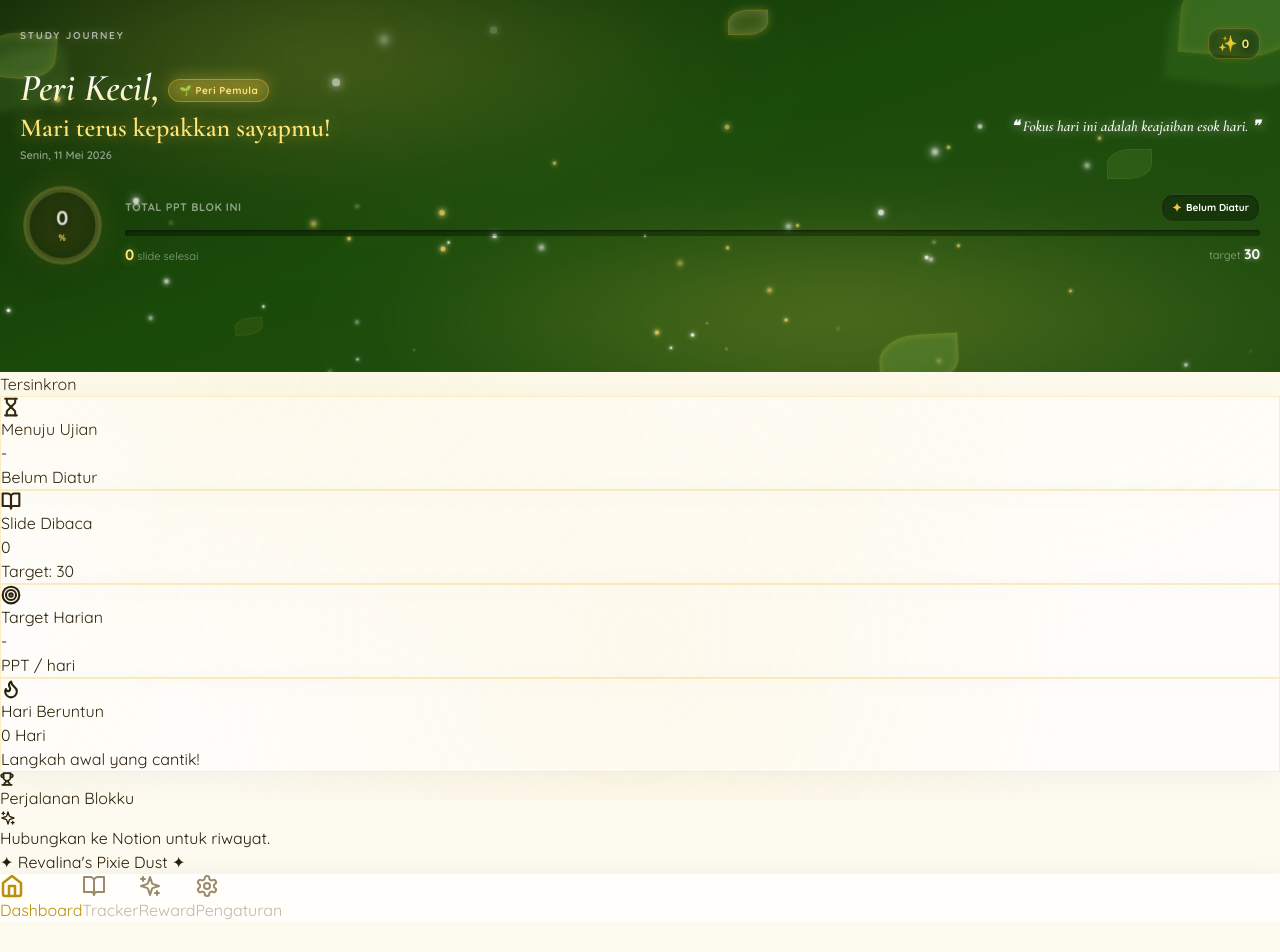
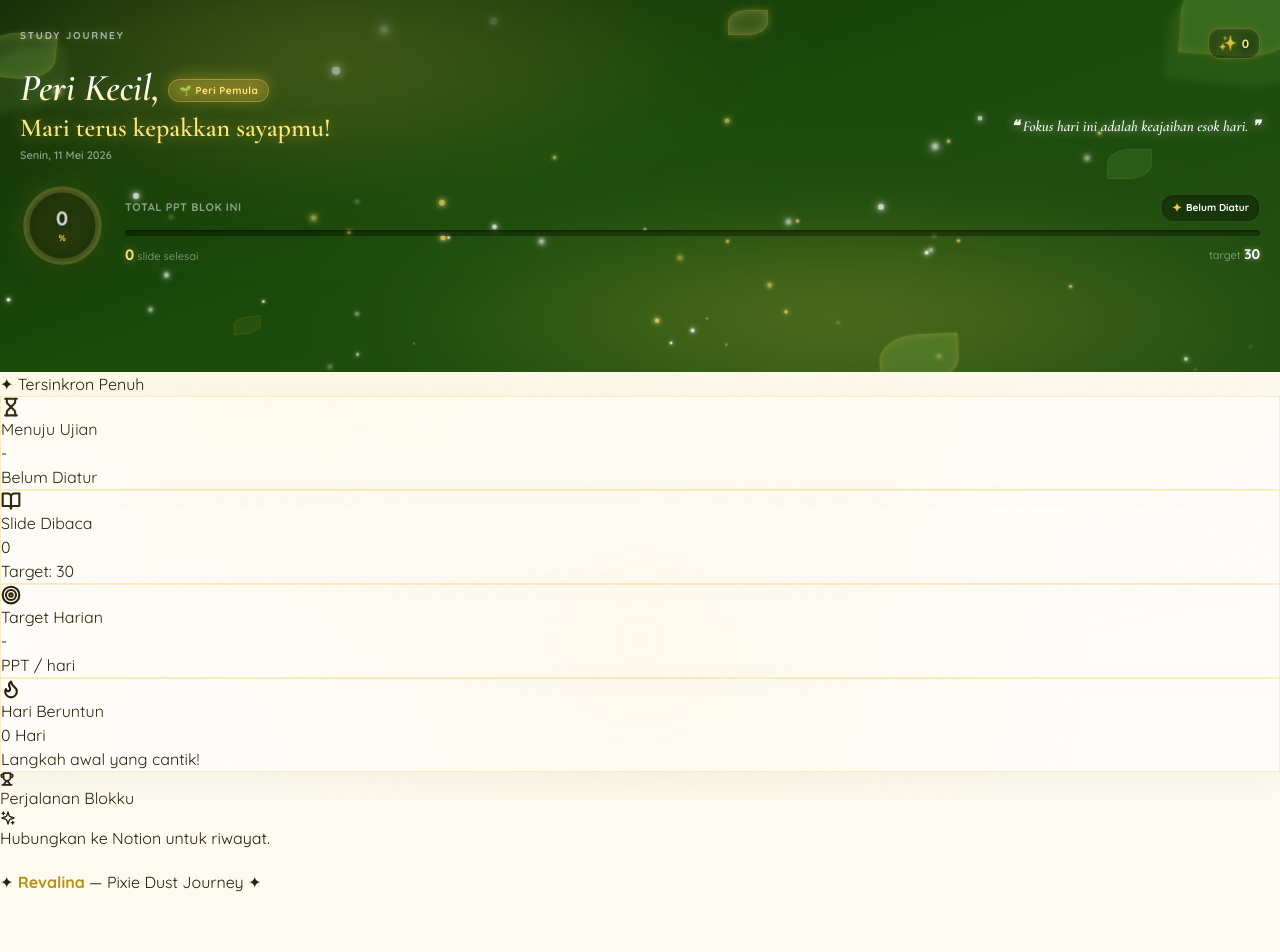
Before and after one commit to njbmaliangkay30/RevalinaStudyJournal, a React (Vite) app: page / in a window 1280 px wide. Shown: the top 952 px of the page. Before the commit the page ends 922 px from the top, so only its background shows below. Built offline with nearby package versions, Linux system fonts and the light colour scheme; a web font is replaced by a local one.

Commit message:
Update App.tsx

```diff
--- a/src/App.tsx
+++ b/src/App.tsx
@@ -17,72 +17,50 @@ function App() {
       case 'dashboard':
         return <Dashboard />;
       case 'tracker':
-        return <div className="text-center p-8 text-[var(--text-mid)] font-semibold mt-10 backdrop-blur-md bg-white/30 rounded-3xl border border-white/20 shadow-sm">Halaman Tracker Belum Dibuat 🌿</div>;
+        return <div className="text-center p-8 text-[var(--text-mid)] font-semibold mt-4">Halaman Tracker Belum Dibuat 🌿</div>;
       case 'reward':
-        return <div className="text-center p-8 text-[var(--text-mid)] font-semibold mt-10 backdrop-blur-md bg-white/30 rounded-3xl border border-white/20 shadow-sm">Halaman Reward Belum Dibuat 🎁</div>;
+        return <div className="text-center p-8 text-[var(--text-mid)] font-semibold mt-4">Halaman Reward Belum Dibuat 🎁</div>;
       case 'setting':
-        return <div className="text-center p-8 text-[var(--text-mid)] font-semibold mt-10 backdrop-blur-md bg-white/30 rounded-3xl border border-white/20 shadow-sm">Halaman Pengaturan Belum Dibuat ⚙️</div>;
+        return <div className="text-center p-8 text-[var(--text-mid)] font-semibold mt-4">Halaman Pengaturan Belum Dibuat ⚙️</div>;
       default:
         return <Dashboard />;
     }
   };
 
   return (
-    // Body Background Keseluruhan Warna Putih-Gading Terang Asli ("var(--bg-main)")
-    <div className="min-h-screen bg-[var(--bg-main)] transition-colors duration-700 font-sans relative">
+    // Memastikan background Gading tetap bersih
+    <div className="min-h-screen transition-colors duration-700 font-sans" style={{ background: 'var(--bg-main)' }}>
       <div id="ambient-layer"></div>
       <div id="dim-overlay"></div>
 
-      {/* Bagian 1: Header Hutan (Memanjang sampai belakang Dashboard) */}
+      {/* Header Solid (Tanpa Margin/Padding Siluman) */}
       <Header />
 
-      {/* Bagian 2: Jembatan Magis (Tirai Asimilasi Seamless Blending)
-          Area Header Warna Gelap akan membaur mulus (gradient-to-bottom) jadi Transparan, memakan lahan Latar Body!
-      */}
-      <div
-        className="absolute left-0 w-full h-[150px] pointer-events-none z-10"
-        style={{
-           // Dari Forest Green Header yang terakhir, turun memudar perlahan menjadi warna bg body
-           background: `linear-gradient(to bottom, #19460E 0%, var(--bg-main) 100%)`,
-           top: '250px' // Angka estimasi perpotongan layar hijau terakhir
-        }}
-      ></div>
+      {/* Bar Sinkronisasi Khas Asli Anda */}
+      <div className="sync-bar ok" style={{ position: 'relative', zIndex: 10, background: 'transparent' }}>
+        <div className="sync-dot"></div>
+        <span>✦ Tersinkron Penuh</span>
+      </div>
 
-      {/* Bagian 3: Konten Utama Kartu Kaca Yang DITARIK NAIK (Menindih Transisi Blur) */}
-      <main className="relative z-20 px-4 pb-32 pt-2 -mt-16">
-
-        {/* Pil Sinkron */}
-        <motion.div
-          initial={{ opacity: 0, y: -10 }}
-          animate={{ opacity: 1, y: 0 }}
-          className="flex items-center justify-center gap-2 bg-white/50 backdrop-blur-lg py-1.5 px-5 rounded-full mx-auto w-fit mb-5 border border-white/20 shadow-[0_4px_10px_rgba(0,0,0,0.05)]"
-        >
-          <div className="w-1.5 h-1.5 rounded-full bg-[var(--green-leaf)] animate-[pulse_1.5s_ease-in-out_infinite] shadow-[0_0_8px_var(--green-leaf)]"></div>
-          <span className="text-[10px] font-bold text-[var(--green-deep)] uppercase tracking-[0.1em] opacity-80">
-            Tersinkron
-          </span>
-        </motion.div>
-
-        {/* Dashboard Pages */}
-        <div className="pages-wrapper relative">
+      {/* Konten Utama Murni (Halaman Dashboard/Tracker/Dll) */}
+      <main className="main" style={{ paddingBottom: '120px' }}>
+        <div className="pages-wrapper">
           <AnimatePresence mode="wait">
             <motion.div
               key={activeTab}
-              initial={{ opacity: 0, y: 15, scale: 0.98 }}
-              animate={{ opacity: 1, y: 0, scale: 1 }}
-              exit={{ opacity: 0, y: -15, scale: 0.98 }}
-              transition={{ duration: 0.4, ease: [0.22, 1, 0.36, 1] }}
+              initial={{ opacity: 0, x: 20 }}
+              animate={{ opacity: 1, x: 0 }}
+              exit={{ opacity: 0, x: -20 }}
+              transition={{ duration: 0.3, ease: "easeInOut" }}
             >
               {renderActivePage()}
             </motion.div>
           </AnimatePresence>
         </div>
 
-        {/* Footer Kecil Pucat */}
-        <div className="text-center mt-12 mb-4">
-          <span className="text-[10px] font-bold tracking-widest text-[var(--text-soft)] uppercase opacity-40 drop-shadow-sm">
-            ✦ Revalina's Pixie Dust ✦
-          </span>
+        {/* Watermark/Footer Kecil di Ujung Bawah */}
+        <div className="fairy-footer" style={{ marginTop: '20px' }}>
+          ✦ <span style={{ color: 'var(--gold-dark)', fontWeight: 700 }}>Revalina</span> — Pixie Dust Journey ✦
         </div>
       </main>
 
```
